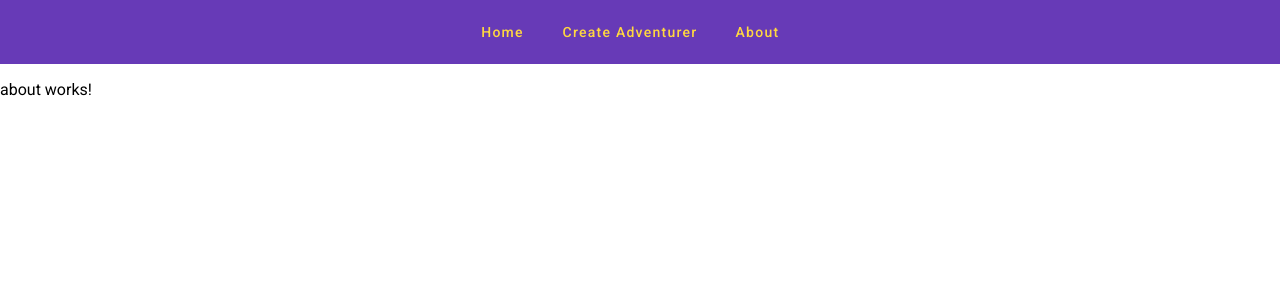
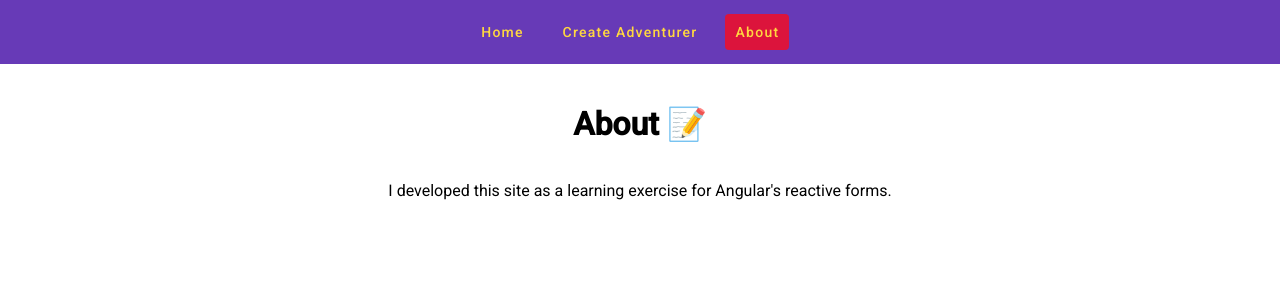
Before and after one commit to coreybigboi/adventurerCreator, an Angular app: page /about in a window 1280 px wide. Shown: the top 300 px of the page. Built offline with nearby package versions, Linux system fonts and the light colour scheme.

Commit message:
adds router active styling

```diff
--- a/src/app/app.component.css
+++ b/src/app/app.component.css
@@ -8,3 +8,7 @@
 .header-route{
   margin-right: 20px;
 }
+
+.active{
+  background-color: crimson;
+}
--- a/src/app/app.component.html
+++ b/src/app/app.component.html
@@ -1,9 +1,9 @@
 <header>
   <mat-toolbar class="header" color="primary">
     <nav>
-      <button mat-button color="accent" class="header-route" routerLink="">Home</button>
-      <button mat-button color="accent" class="header-route" routerLink="/create">Create Adventurer</button>
-      <button mat-button color="accent" class="header-route" routerLink="/about">About</button>
+      <button mat-button color="accent" class="header-route" routerLink="/" routerLinkActive="active" [routerLinkActiveOptions]="{exact: true}">Home</button>
+      <button mat-button color="accent" class="header-route" routerLink="/create" routerLinkActive="active">Create Adventurer</button>
+      <button mat-button color="accent" class="header-route" routerLink="/about" routerLinkActive="active">About</button>
     </nav>
   </mat-toolbar>
 </header>
--- a/src/app/app.component.ts
+++ b/src/app/app.component.ts
@@ -1,5 +1,5 @@
 import { Component } from '@angular/core';
-import {RouterLink, RouterOutlet} from '@angular/router';
+import {RouterLink, RouterLinkActive, RouterOutlet} from '@angular/router';
 import {HomeComponent} from "./pages/home/home.component";
 import {CreateAdventurerComponent} from "./pages/create-adventurer/create-adventurer.component";
 import {MatToolbarModule} from "@angular/material/toolbar";
@@ -8,7 +8,7 @@ import {MatButtonModule} from "@angular/material/button";
 @Component({
   selector: 'app-root',
   standalone: true,
-  imports: [RouterOutlet, HomeComponent, CreateAdventurerComponent, RouterLink, MatToolbarModule, MatButtonModule],
+  imports: [RouterOutlet, HomeComponent, CreateAdventurerComponent, RouterLink, MatToolbarModule, MatButtonModule, RouterLinkActive],
   templateUrl: './app.component.html',
   styleUrl: './app.component.css'
 })
--- a/src/app/pages/about/about.component.css
+++ b/src/app/pages/about/about.component.css
@@ -0,0 +1,7 @@
+.about-page-container{
+  display: flex;
+  flex-direction: column;
+  align-items: center;
+  justify-content: center;
+  padding: 20px;
+}
--- a/src/app/pages/about/about.component.html
+++ b/src/app/pages/about/about.component.html
@@ -1 +1,4 @@
-<p>about works!</p>
+<div class="about-page-container">
+  <h1>About 📝</h1>
+  <p>I developed this site as a learning exercise for Angular's reactive forms.</p>
+</div>
```
